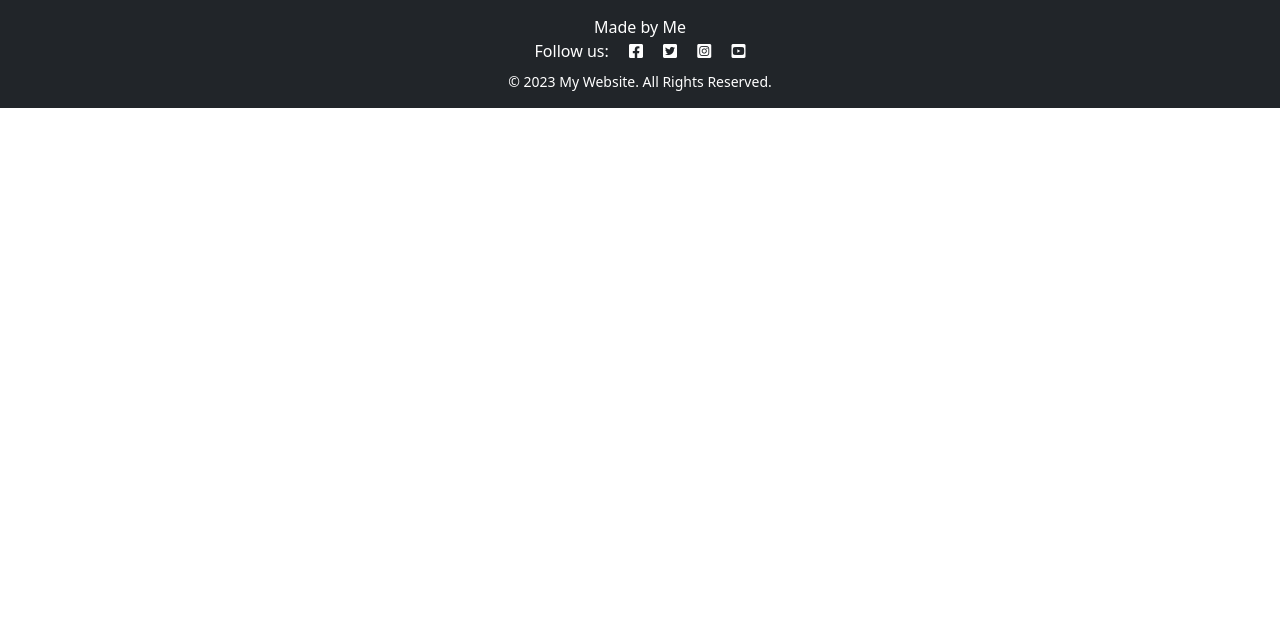
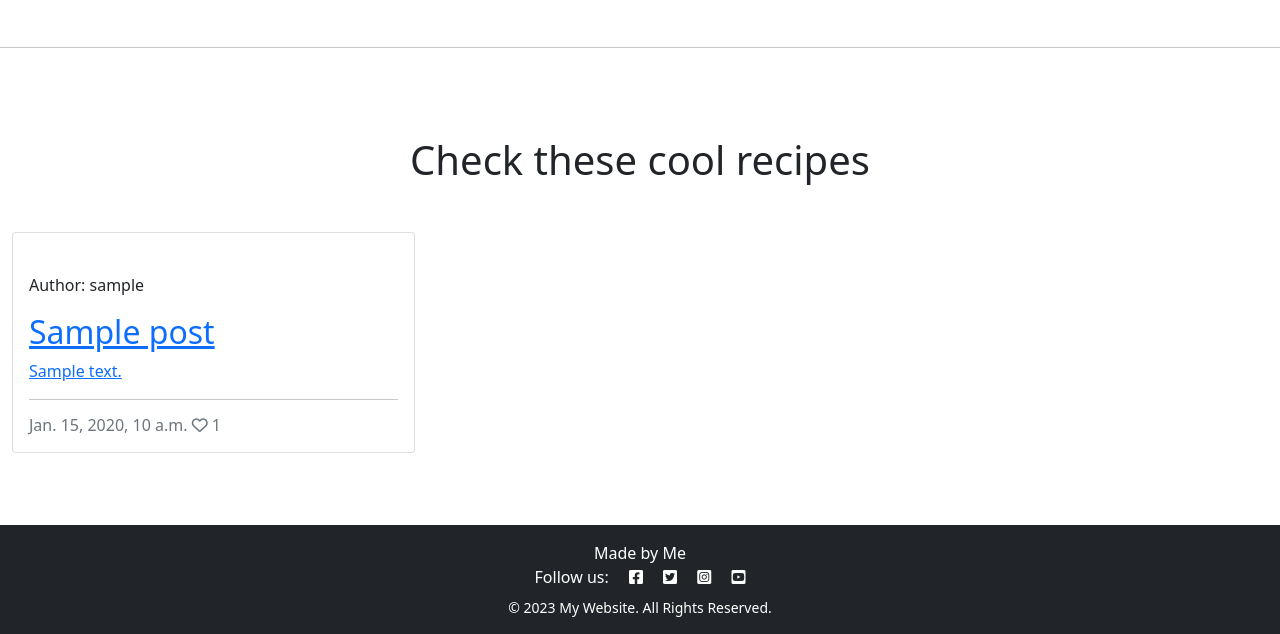
Before and after one commit to Vaidots/project-4, a Django app: page / in a window 1280 px wide. Shown: the part 421-1055 px from the top of the page. Before the commit the page ends 529 px from the top, so only its background shows below. Run offline with Django 3.2, Linux system fonts and the light colour scheme; tables that the repository leaves empty hold one stand-in row (values such as "Sample post"); some libraries are stand-ins or nearby versions; grey boxes are pictures that could not be loaded.

Commit message:
Add post list in index.html and pagination

```diff
--- a/templates/base.html
+++ b/templates/base.html
@@ -19,7 +19,7 @@
     <link rel="stylesheet" href="https://cdnjs.cloudflare.com/ajax/libs/font-awesome/6.3.0/css/all.min.css" integrity="sha512-SzlrxWUlpfuzQ+pcUCosxcglQRNAq/DZjVsC0lE40xsADsfeQoEypE+enwcOiGjk/bSuGGKHEyjSoQ1zVisanQ==" crossorigin="anonymous" referrerpolicy="no-referrer" />
 
     <!--Css link-->
-
+    <link rel="stylesheet" href="{% static 'css/style.css' %}" />
 
     <title>Foody</title>
 </head>
--- a/templates/index.html
+++ b/templates/index.html
@@ -39,6 +39,62 @@
       </div>
     </div>
   </section>
+  <div class="container-fluid">
+    <div class="row">
+      <hr class="bg-black border-0 my-5">
 
 
+        <!-- Blog Entries Column -->
+        <div class="col-12 mt-3 left">
+          <h1 class="mt-4 mb-2 hero-text text-center">Check these cool recipes</h1>
+            <div class="row my-5">
+                {% for post in post_list %}
+                <div class="col-md-4">
+                    <div class="card mb-4">
+                        <div class="card-body">
+                            <div class="image-container">
+                                {% if "placeholder" in post.featured_image.url %}
+                                <img class="card-img-top"
+                                    src="https://res.cloudinary.com/dmlp9qrmo/image/upload/v1673808166/sample.jpg">
+                                {% else %}
+                                <img class="card-img-top" src=" {{ post.featured_image.url }}">
+                                {% endif %}
+                                <div class="image-flash">
+                                    <p class="author">Author: {{ post.author }}</p>
+                                </div>
+                            </div>
+                            <a href="#" class="post-link">
+                                <h2 class="card-title">{{ post.title }}</h2>
+                                <p class="card-text">{{ post.excerpt }}</p>
+                            </a>
+                            <hr />
+                            <p class="card-text text-muted h6">{{ post.created_on}} <i class="far fa-heart"></i>
+                                {{ post.number_of_likes }}</p>
+                        </div>
+                    </div>
+                </div>
+                {% if forloop.counter|divisibleby:3 %}
+            </div>
+            <div class="row">
+                {% endif %}
+                {% endfor %}
+
+            </div>
+        </div>
+    </div>
+    {% if is_paginated %}
+    <nav aria-label="Page navigation">
+        <ul class="pagination justify-content-center">
+            {% if page_obj.has_previous %}
+            <li><a href="?page={{ page_obj.previous_page_number }}" class="page-link">&laquo; PREV </a></li>
+            {% endif %}
+            {% if page_obj.has_next %}
+            <li><a href="?page={{ page_obj.next_page_number }}" class="page-link"> NEXT &raquo;</a></li>
+
+            {% endif %}
+        </ul>
+    </nav>
+    {% endif %}
+</div>
+
 {%endblock%}
```
